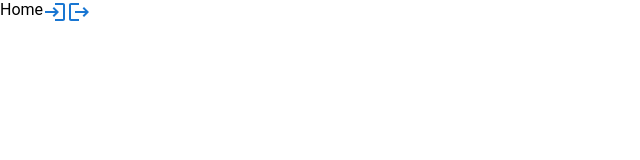
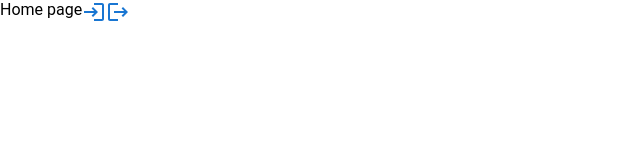
Before and after one commit to sumithere/Code-Evolutions, a React (Create React App) app: page / in a window 1280 px wide. Shown: the top 160 px of the page, without its empty margins (0-640 px from the left). Built offline with nearby package versions, Linux system fonts and the light colour scheme.

Commit message:
checking push

```diff
--- a/src/components/Home.jsx
+++ b/src/components/Home.jsx
@@ -4,7 +4,7 @@ import LoginIcon from '@mui/icons-material/Login';
 import LogoutIcon from '@mui/icons-material/Logout';
 function Home() {
     return (<div style={{display:"flex"}}>
-        <div>Home
+        <div>Home page
         </div>
 
         <Link href="signin" variant="body2">
```
